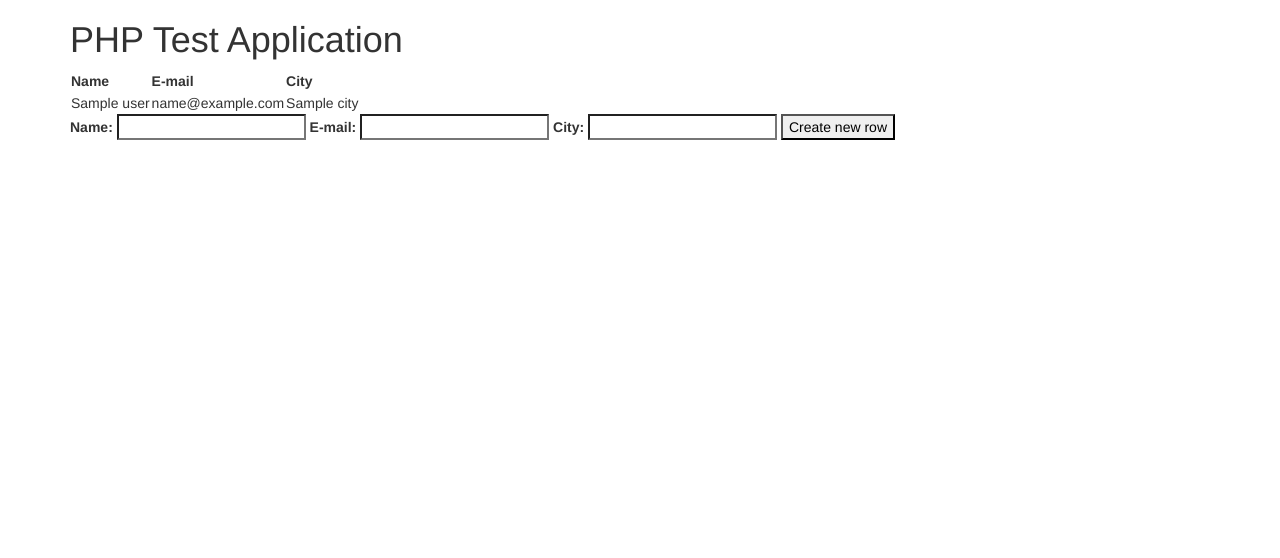
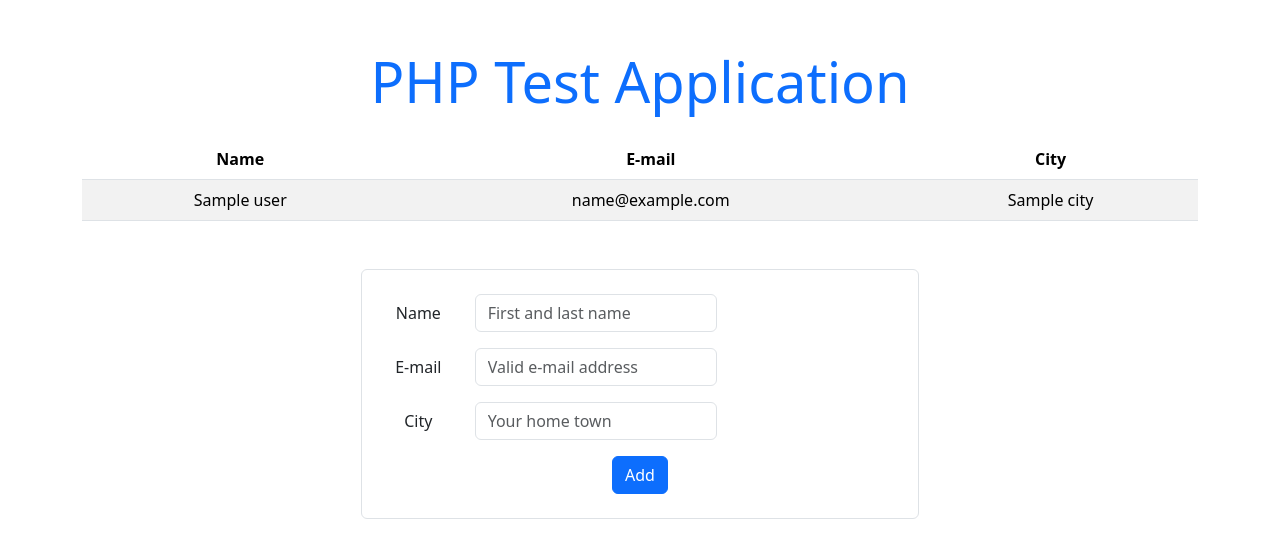
Before and after one commit to cmin764/bs-php-app, a PHP site: template views/index.php in a window 1280 px wide. Shown: the top 558 px of the page. Run offline with PHP 8.4, Linux system fonts and the light colour scheme; the template is opened without the code that fills it: most values are stand-ins (such as "Sample title", 1, 10 or a date in 2020).

Commit message:
Add basic styling with latest Bootstrap
- Use Bootstrap 5.3 from CDN
- Format table as striped
- More appealing form with basic validation for e-mail

```diff
--- a/views/index.php
+++ b/views/index.php
@@ -1,11 +1,11 @@
-<h1>PHP Test Application</h1>
+<h1 class="display-4 text-primary mb-4">PHP Test Application</h1>
 
-<table>
+<table class="table table-striped">
 	<thead>
 		<tr>
-			<th>Name</th>
-			<th>E-mail</th>
-			<th>City</th>
+			<th scope="col">Name</th>
+			<th scope="col">E-mail</th>
+			<th scope="col">City</th>
 		</tr>
 	</thead>
 	<tbody>
@@ -19,16 +19,27 @@
 	</tbody>
 </table>
 
-<form method="post" action="create.php">
+<form class="border rounded col-md-6 mx-auto mt-5 p-4" method="post" action="create.php">
+	<div class="row mb-3">
+		<label for="name" class="col-sm-2 col-form-label">Name</label>
+		<div class="col-sm-6">
+			<input class="form-control" name="name" id="name" placeholder="First and last name" />
+		</div>
+	</div>
 
-	<label for="name">Name:</label>
-	<input name="name" input="text" id="name"/>
+	<div class="row mb-3">
+		<label for="email" class="col-sm-2 col-form-label">E-mail</label>
+		<div class="col-sm-6">
+			<input type="email" class="form-control" name="email" id="email" placeholder="Valid e-mail address" />
+		</div>
+	</div>
 
-	<label for="email">E-mail:</label>
-	<input name="email" input="text" id="email"/>
+	<div class="row mb-3">
+		<label for="city" class="col-sm-2 col-form-label">City</label>
+		<div class="col-sm-6">
+			<input class="form-control" name="city" id="city" placeholder="Your home town" />
+		</div>
+	</div>
 
-	<label for="city">City:</label>
-	<input name="city" input="text" id="city"/>
-
-	<button>Create new row</button>
+	<button type="submit" class="btn btn-primary">Add</button>
 </form>
--- a/views/layout.php
+++ b/views/layout.php
@@ -1,27 +1,30 @@
 <!DOCTYPE html>
-<html>
+<html lang="en">
   <head>
   	<meta charset="UTF-8">
+    <meta name="viewport" content="width=device-width, initial-scale=1.0">
 
     <title>PHP Test Application</title>
 
-	<link href="favicon.ico" type="image/x-icon" rel="icon" />
-	<link href="favicon.ico" type="image/x-icon" rel="shortcut icon" />
+    <link href="favicon.ico" type="image/x-icon" rel="icon" />
+    <link href="favicon.ico" type="image/x-icon" rel="shortcut icon" />
 
-    <link rel="stylesheet" type="text/css" href="css/bootstrap.min.css">
+    <!-- <link rel="stylesheet" type="text/css" href="css/bootstrap.min.css"> -->
+    <link href="https://cdn.jsdelivr.net/npm/bootstrap@5.3.3/dist/css/bootstrap.min.css" rel="stylesheet" integrity="sha384-QWTKZyjpPEjISv5WaRU9OFeRpok6YctnYmDr5pNlyT2bRjXh0JMhjY6hW+ALEwIH" crossorigin="anonymous">
     <link rel="stylesheet" type="text/css" href="css/application.css">
 
     <script type="text/javascript" charset="utf-8" src="js/jquery.min.js"></script>
-	<script type="text/javascript" charset="utf-8" src="js/bootstrap.min.js"></script>
+    <!-- <script type="text/javascript" charset="utf-8" src="js/bootstrap.min.js"></script> -->
+    <script src="https://cdn.jsdelivr.net/npm/bootstrap@5.3.3/dist/js/bootstrap.bundle.min.js" integrity="sha384-YvpcrYf0tY3lHB60NNkmXc5s9fDVZLESaAA55NDzOxhy9GkcIdslK1eN7N6jIeHz" crossorigin="anonymous"></script>
 
   </head>
   <body>
 
-  <div class="container">
+    <div class="container text-center mt-5">
 
-    <?= $content ?>
+      <?= $content ?>
 
-  </div>
+    </div>
 
   </body>
 </html>
```
